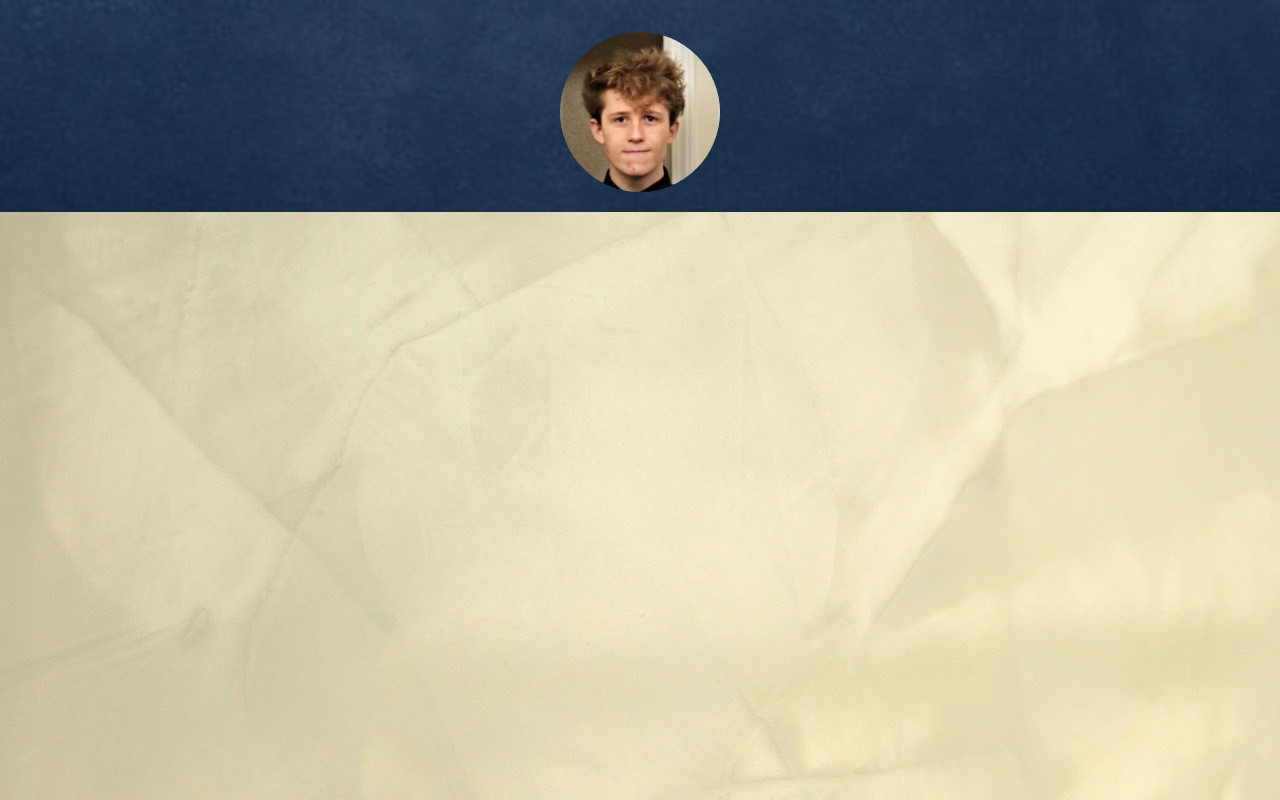
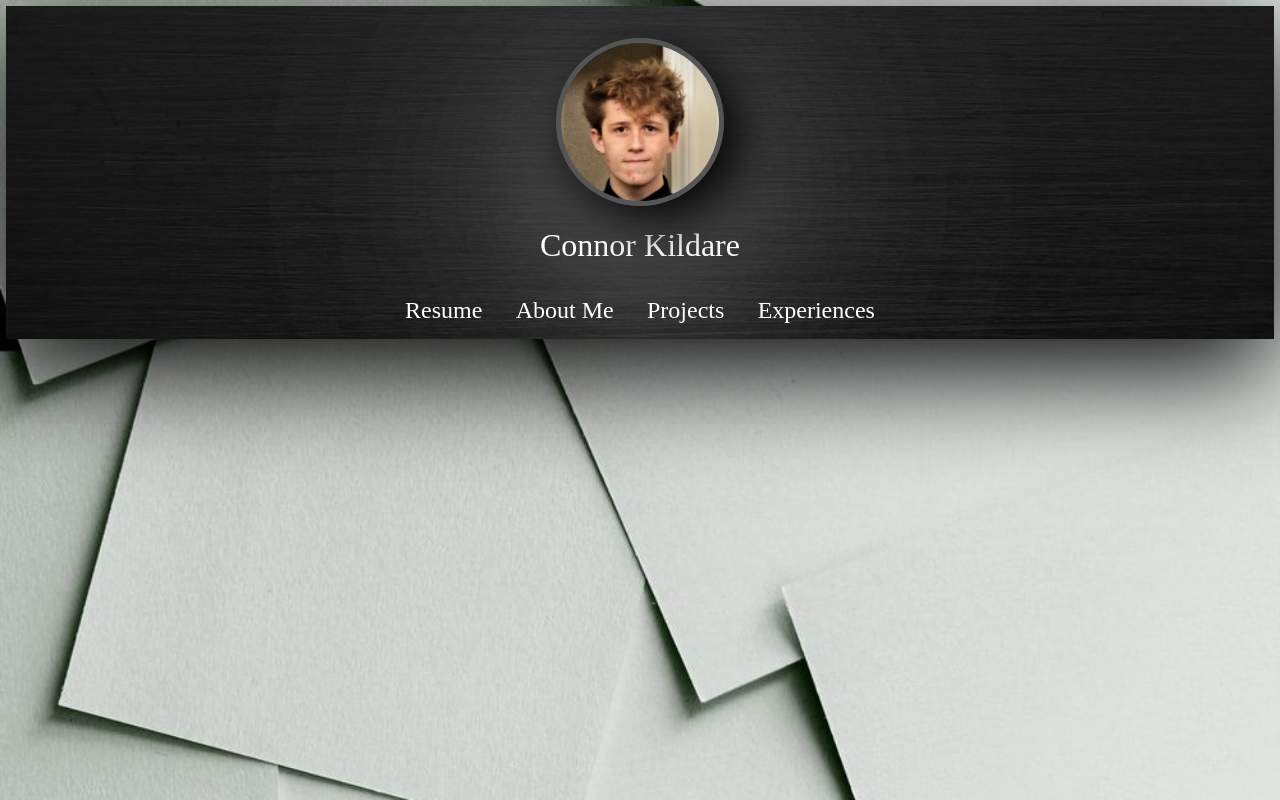
Before and after one commit to ckildare/deprecated-portfolio-site, a website: page index.html in a window 1280 px wide. Drawn offline with nearby package versions, Linux system fonts and the light colour scheme; a web font is replaced by a local one.

Commit message:
Added naviagtion panel and resume files

```diff
--- a/index.html
+++ b/index.html
@@ -11,6 +11,13 @@
             <div class="headshot">
                 <img src="resources/images/temp-headshot.png" alt="Connor Kildare Headshot"/>
             </div>
+            Connor Kildare
+            <div class="navigation">
+                <a href="resources/images/resume.pdf">Resume</a>
+                <a href="resources/images/resume.pdf">About Me</a>
+                <a href="resources/images/resume.pdf">Projects</a>
+                <a href="resources/images/resume.pdf">Experiences</a>
+            </div>
         </div>
     </body>
 </html>
--- a/style.scss
+++ b/style.scss
@@ -1,11 +1,19 @@
+@import 'animate.css';
+
+$image-root: "resources/images";
+$font-root: "resources/fonts";
+
 :root {
-    --light-background: url("resources/images/beige-background.png");
-    --darker-background: url("resources/images/beige-background-2.png");
+    --light-background: url("#{$image-root}/white-background.png");
+    --darker-background: url("#{$image-root}/beige-background-2.png");
+    --heading-background: url("#{$image-root}/black-panel-background.png");
 }
 
 body {
     text-align: center;
     margin: 0 auto;
+    color: white;
+    font: 10% roboto-slab-thin;
     > #container {
         text-align:left;
         margin:0 auto;
@@ -23,8 +31,11 @@ body {
     > img {
         width: 25%;
         border-radius: 50%;
-        border: 5% solid black;
-        margin: 5% 0% 2.5% 0%;
+        border: 5px solid #555;
+        animation: o-rotate-360 linear 8s infinite;
+        margin: 5% 0% 2% 0%;
+        position: relative;
+	    box-shadow: 15px 15px 50px 0 rgba(0,0,0,1);
     }
 }
 
@@ -33,18 +44,30 @@ body {
     width: 50%;
 }
 
-.name {
-    margin-bottom: 1 px;
-}
-
 .heading {
     @extend .background;
-    background-image: url("resources/images/background.png");
+    @extend .fade-in-header;
+    box-shadow: 0 30px 100px 0 rgba(0,0,0,1);
+    background-image: var(--heading-background);
+    font-size: 2rem;
+    margin: 0.5% 0.5% 5% 0.5%;
 }
 
 .background {
     background-repeat: no-repeat;
     background-size: cover;
+}
+
+.navigation {
+    @extend .center;
+    font-size: 1 rem;
+    margin-bottom: 20%;
+    padding: 2% 0 1% 0;
+    > a {
+        margin-inline: 1%;
+        font-size: 1.5rem;
+        padding: 1%;
+    }
 }
 
 /*-------------------------------------------------------------------------------------------------------*/
@@ -60,6 +83,49 @@ body {
 @font-face {
     font-family: roboto-slab-thin;
     src: url("resources/fonts/roboto-slab-thin.tff");
+}
+
+/*-------------------------------------------------------------------------------------------------------*/
+/* Animations */
+
+.fade-in-header {
+	animation-name: fade-in-opacity;
+	animation-iteration-count: 1;
+	animation-timing-function: ease-in;
+	animation-duration: 1s;
+}
+
+@keyframes fade-in-opacity {
+	0% {
+		opacity: 0;
+	}
+	100% {
+		opacity: 1;
+	}
+}
+
+.fade-in-bg {
+    opacity: 1;
+	animation-name: bg-fade-in;
+	animation-iteration-count: 1;
+	animation-timing-function: ease-in;
+    animation-fill-mode: forwards;
+	animation-duration: 0.5s;
+}
+
+@keyframes bg-fade-in {
+	0% {
+		background-color: rgba(75, 75, 75, 0);
+        font-size: 1.5rem;
+	}
+	100% {
+		background-color: rgba(75, 75, 75, 0.5);
+        font-size: 1.6rem;
+	}
+}
+
+a:hover {
+    @extend .fade-in-bg;
 }
 
 /*-------------------------------------------------------------------------------------------------------*/
```
Also changed, not shown: dist/style.css, resources/images/black-marble-background.png (added), resources/images/black-panel-background.png (added), resources/images/blue-background.png (added), resources/images/blue-painted-background.png (added), resources/images/resume.png (added), resources/images/white-background.png (added), style.css, 2 other files.
